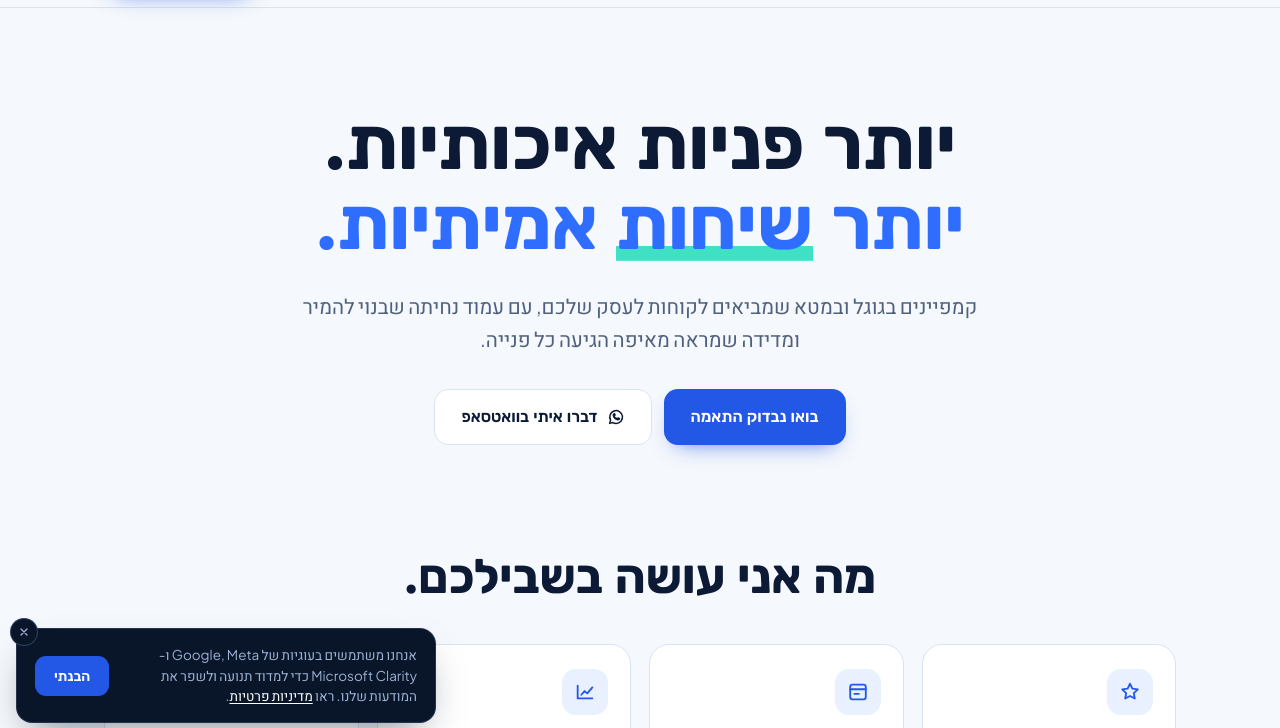
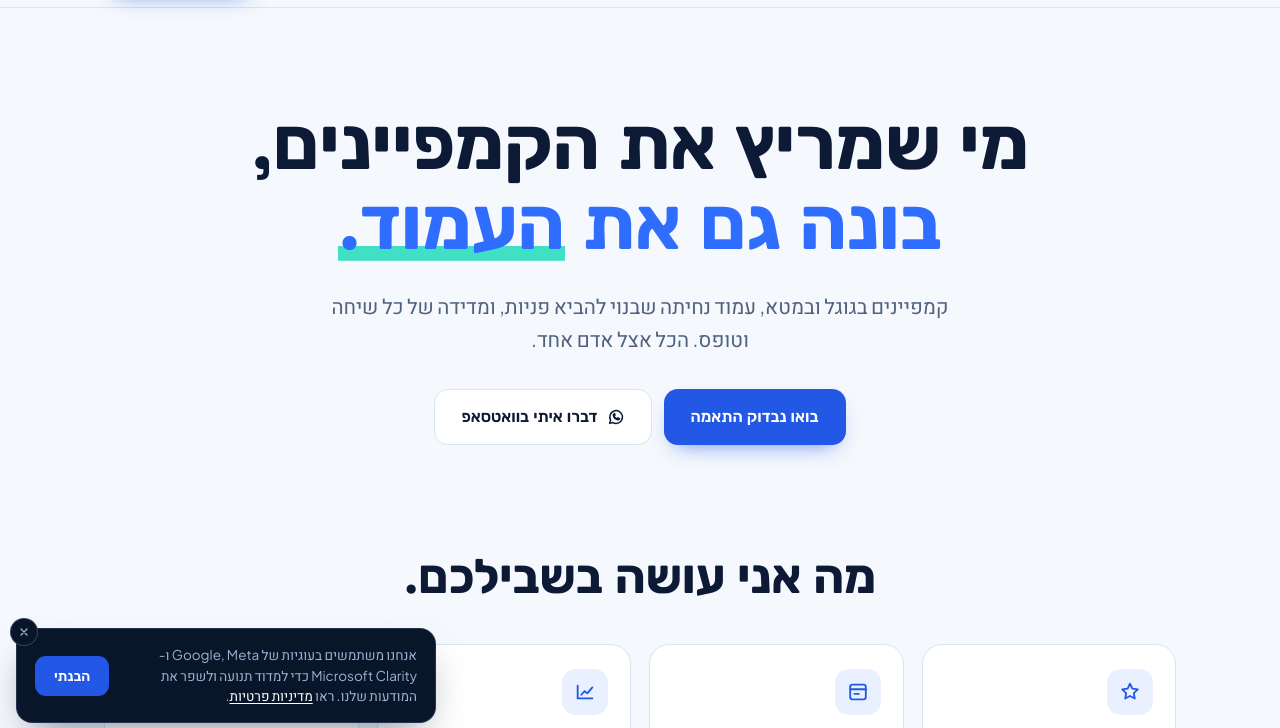
Before and after one commit to yoavbaryo95-eng/landing-page, a plain HTML site: page il.html in a window 1280 px wide. Shown: the part 61-789 px from the top of the page. Drawn offline with Linux system fonts and the light colour scheme.

Commit message:
/il: back to the 'runs the ads, builds the page' headline, with the clearer what-you-get line
Co-Authored-By: Claude Opus 5.5 <noreply@anthropic.com>
Claude-Session: https://claude.ai/code/session_01TAdga7qRfReABMHG49RXx4

```diff
--- a/il.html
+++ b/il.html
@@ -34,13 +34,13 @@ if(msConsent.track)msLoadGTM();</script>
 <meta charset="utf-8">
 <script>try{if(matchMedia('(prefers-reduced-motion: no-preference)').matches)document.documentElement.classList.add('anim');}catch(e){}</script>
 <meta name="viewport" content="width=device-width, initial-scale=1">
-<title>יותר פניות איכותיות ויותר שיחות אמיתיות | Marketing Scale</title>
+<title>מי שמריץ את הקמפיינים בונה גם את העמוד | Marketing Scale</title>
 <meta name="description" content="קמפיינים בגוגל ובמטא, עמוד נחיתה שבנוי להביא פניות ומדידה של כל שיחה וטופס, אצל אדם אחד. לעסקים בישראל ולעסקים שמוכרים לארה&quot;ב.">
 <link rel="canonical" href="https://marketing-scale.com/il">
 <meta property="og:type" content="website">
 <meta property="og:locale" content="he_IL">
 <meta property="og:url" content="https://marketing-scale.com/il">
-<meta property="og:title" content="יותר פניות איכותיות. יותר שיחות אמיתיות.">
+<meta property="og:title" content="מי שמריץ את הקמפיינים בונה גם את העמוד">
 <meta property="og:description" content="קמפיינים בגוגל ובמטא, עמוד נחיתה שבנוי להביא פניות ומדידה של כל פנייה. אצל אדם אחד.">
 <meta name="twitter:card" content="summary">
 <link rel="icon" type="image/png" href="assets/logo-badge.png">
@@ -346,8 +346,8 @@ h2{font-size:clamp(30px,4.4vw,48px);font-weight:700}
 
 <header class="hero">
   <div class="wrap">
-    <h1>יותר פניות איכותיות. <em>יותר <span class="mark">שיחות</span> אמיתיות.</em></h1>
-    <p class="lead">קמפיינים בגוגל ובמטא שמביאים לקוחות לעסק שלכם, עם עמוד נחיתה שבנוי להמיר ומדידה שמראה מאיפה הגיעה כל פנייה.</p>
+    <h1>מי שמריץ את הקמפיינים, <em>בונה גם את <span class="mark">העמוד.</span></em></h1>
+    <p class="lead">קמפיינים בגוגל ובמטא, עמוד נחיתה שבנוי להביא פניות, ומדידה של כל שיחה וטופס. הכל אצל אדם אחד.</p>
     <div class="cta">
       <a href="#start" class="btn btn-primary">בואו נבדוק התאמה</a>
       <a href="#" class="btn btn-line" data-wa data-contact="whatsapp_click"><svg viewBox="0 0 24 24" fill="none" stroke="currentColor" stroke-width="2" stroke-linecap="round" stroke-linejoin="round" aria-hidden="true"><path d="M3.5 20.5l1.3-4.3A8.5 8.5 0 1112 20.5a8.4 8.4 0 01-4.2-1.1z"/><path d="M9 9.3c.2 1.9 1.9 4.1 4.6 5.1l1.1-1.2 2 .9c-.3 1.2-1.3 1.8-2.4 1.6C11.5 15 9 12.6 8.4 9.8c-.2-1 .4-2 1.5-2.3l.9 2z"/></svg>דברו איתי בוואטסאפ</a>
```
